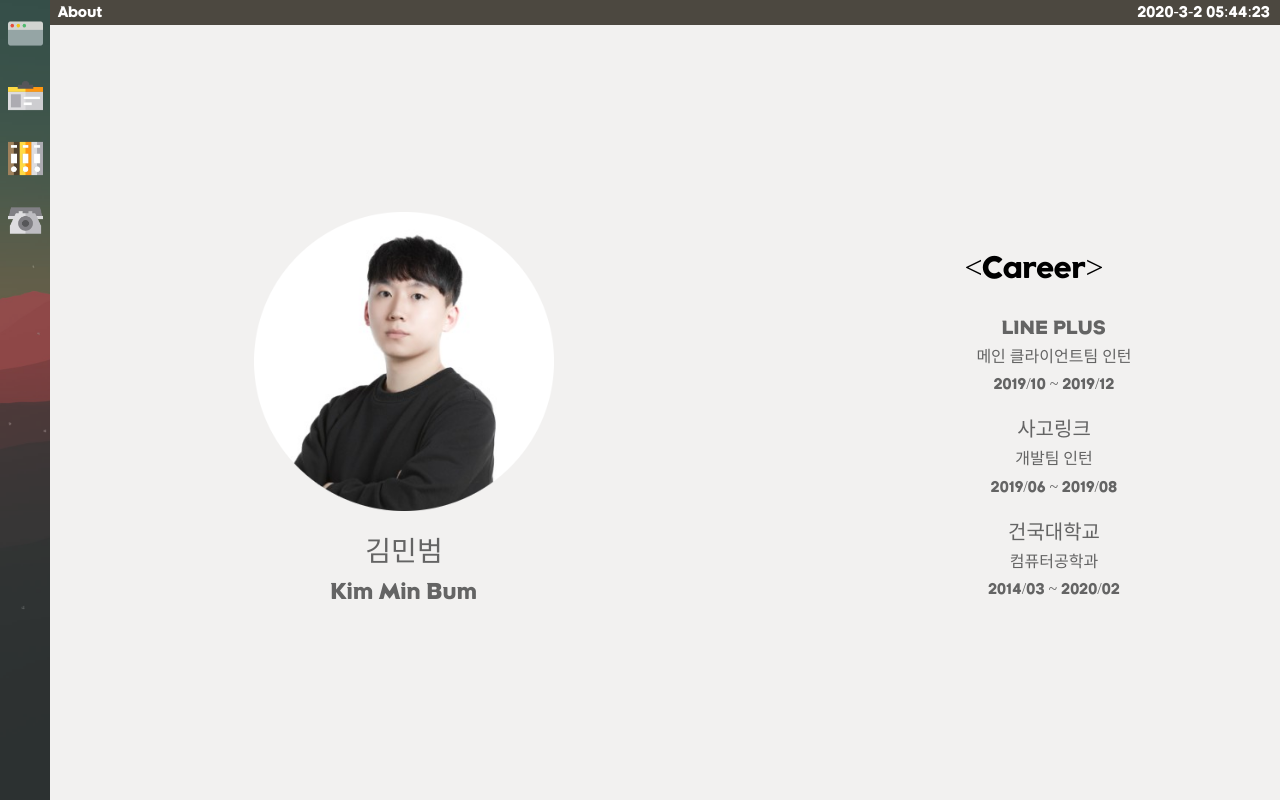
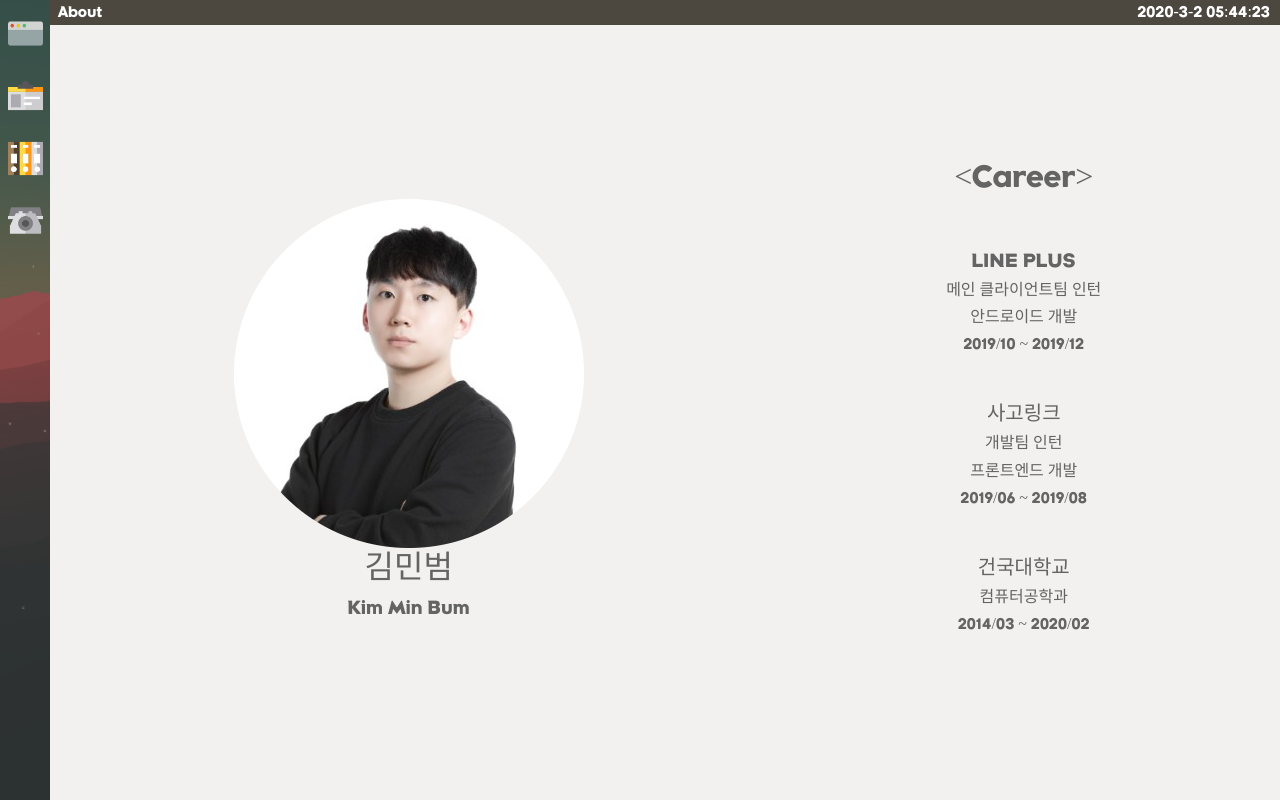
Before and after one commit to mbkim95/portfolio, a Vue app: page / in a window 1280 px wide. Both pictures are taken after a click on the link 25 px from the left and 92 px from the top of the page. Built offline with nearby package versions, Linux system fonts and the light colour scheme; a web font is replaced by a local one; what vue-typed-js would draw is missing.

Commit message:
Apply Bootstrap at About.vue

```diff
--- a/src/components/About.vue
+++ b/src/components/About.vue
@@ -1,30 +1,26 @@
 <template>
-  <div class="about">
+  <div class="about container-fluid">
     <div id="page-wrapper">
-      <div id="content">
-        <!-- <div id="image" class="col-md-6 text-center border d-flex"> -->
-        <div id="image" class="row h-1">
-          <div class="col-sm-12 my-auto">
-            <img :src="profile" alt="" style="width: 300px;" />
-            <h3 class="mt-4">김민범</h3>
-            <h4>Kim Min Bum</h4>
+      <div id="content" class="row">
+        <div class="col-lg-7 col-md-6 my-auto">
+          <img :src="profile" class="w-auto img-fluid image"/>
+          <h2>김민범</h2>
+          <h5>Kim Min Bum</h5>
         </div>
-        </div>
-        <div id="description" class="row h-1">
-          <div class="col-sm-12 my-auto">
-            <div id="career">&lt;Career></div>
-            <ul style="list-style: none;">
+        <div class="col-lg-5 col-md-6 my-auto">
+          <div id="career" class="mt-2">&lt;Career></div>
+          <ul class="list-unstyled">
             <li
-                class="mt-4 mb-4"
+              class="mt-5 mb-5"
               v-for="(career, index) in careers"
               :key="index"
             >
               <h5>{{ career.name }}</h5>
               <h6>{{ career.detail }}</h6>
+              <h6>{{ career.job }}</h6>
               <h6>{{ career.date }}</h6>
             </li>
           </ul>
-          </div>
         </div>
       </div>
     </div>
@@ -42,16 +38,19 @@ export default {
         {
           name: "LINE PLUS",
           detail: "메인 클라이언트팀 인턴",
+          job: "안드로이드 개발",
           date: "2019/10 ~ 2019/12"
         },
         {
           name: "사고링크",
           detail: "개발팀 인턴",
+          job: "프론트엔드 개발",
           date: "2019/06 ~ 2019/08"
         },
         {
           name: "건국대학교",
           detail: "컴퓨터공학과",
+          job: "",
           date: "2014/03 ~ 2020/02"
         }
       ]
@@ -65,37 +64,17 @@ export default {
 <!-- Add "scoped" attribute to limit CSS to this component only -->
 <style scoped>
 #page-wrapper {
+  color: rgb(100, 100, 100);
   margin-left: 50px;
-  color: rgb(100, 100, 100);
 }
 
 .about #content {
   height: calc(100vh - 25px);
   background-color: rgb(242, 241, 240);
-}
-
-.about #content #profile {
-  margin-top: 30px;
-  margin-bottom: 20px;
-  width: 240px;
+  overflow-y: scroll;
 }
 
 #career {
-  margin-top: 40px;
   font-size: 2em;
-  color: black;
-}
-
-#image {
-  width: 60%;
-  height: 100%;
-  float: left;
-}
-
-#description {
-  width: 40%;
-  height: 100%;
-  float: right;
-  margin: 0;
 }
 </style>
```
Lines whose indentation alone changed are shown as unchanged.
